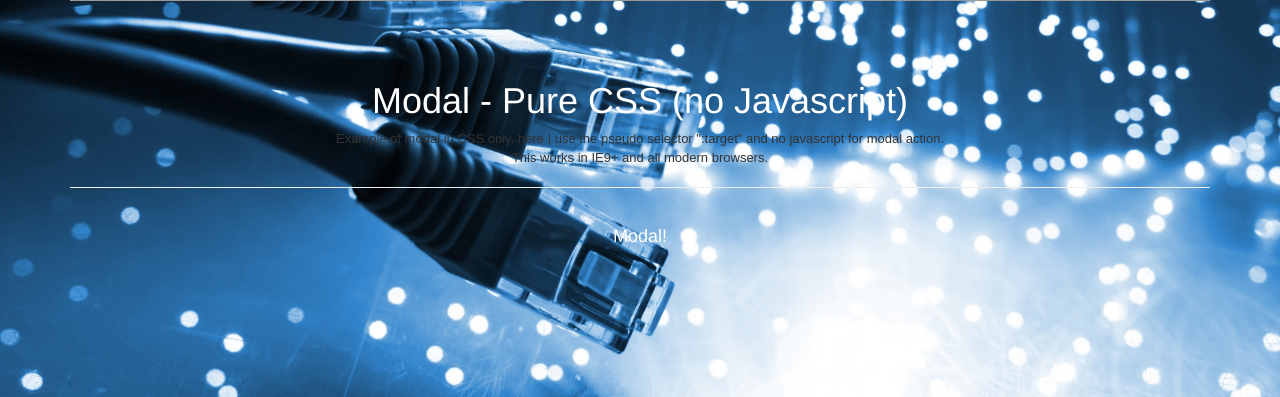
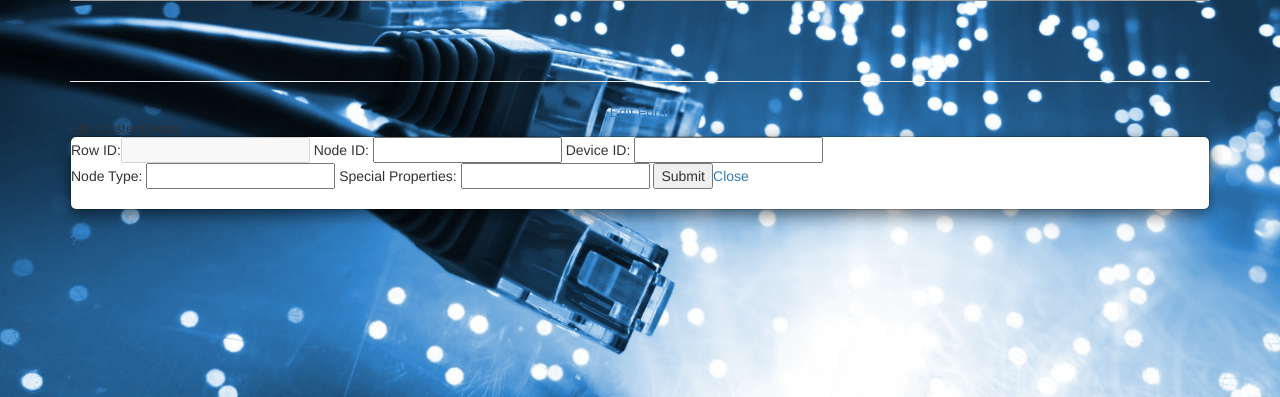
Before and after one commit to SymbIoT-Systems/RPi_Edgerouter, a Flask app: page /data_manage/ in a window 1280 px wide. Shown: the part 403-800 px from the top of the page. Run offline with Flask 2, Linux system fonts and the light colour scheme; data comes from the database, SQL or seed files in the repository; some libraries are stand-ins or nearby versions.

Commit message:
Added modal box and styled form

```diff
--- a/templates/data_manage.html
+++ b/templates/data_manage.html
@@ -5,6 +5,7 @@
 		<link href="//netdna.bootstrapcdn.com/bootstrap/3.0.0/css/bootstrap.min.css"
           rel="stylesheet">
 	<link rel="stylesheet" type="text/css" href="/static/style.css">
+	<link rel="stylesheet" type="text/css" href="/static/modal.css">
 
 	<script src="http://ajax.googleapis.com/ajax/libs/jquery/1.11.1/jquery.min.js"></script>
 
@@ -343,36 +344,40 @@
 			<input type="submit" value="Submit">
 		</form>
 		</div>
+		<hr>
 
+	<center><a href="#modal-text" class="formButton" title="Clicking this link shows the modal" >Edit Form</a></center>
 
-		<div class="wrap">
+  	<section class="modal--show" id="modal-text" tabindex="-1"
+        role="dialog" aria-labelledby="modal-label" aria-hidden="true">
 
-  <h1>Modal - Pure CSS (no Javascript)</h1>
+    <div class="modal-inner">
+        <h2><header id="modal-label"><!-- Header --> Edit Cluster Details</header></h2>
 
-  <p>Example of modal in CSS only, here I use the pseudo selector ":target" and no javascript for modal action.</p>
+        <div class="modal-content"><!-- The modals content -->
 
-  <p>This works in IE9+ and all modern browsers.</p>
+        	<div id="editform" name="editform" class="popup">
 
-  <hr />
+				<form action="/data_edit/" method="post" name="data_edit_form" id="data_edit_form">
+					Row ID:<input type="number" id="edit_idno" disabled>
+					Node ID: <input type="number" id="edit_nodeid">
+					Device ID: <input type="number" id="edit_dev_id"></br>
+					Node Type: <input type="text" id="edit_nodetype">
+					Special Properties: <input type="text" id="edit_nodeprop">
 
-  <a href="#modal-one" class="btn btn-big">Modal!</a>
-
+				<input type="submit" value="Submit" class="formButton"><a href="#" class="formButton" title="Close">Close</a>
+				</form>
+			</div>
+		</br>
+        </div>
+    	</br>
+    	<!-- Footer -->
+        <!-- <footer><center><a href="#" class="formButton" title="Close">Close</a></center></footer>-->
     </div>
 
-<div class="modal" id="modal-one" aria-hidden="true">
-  <div class="modal-dialog">
-    <div class="modal-header">
-      <h2>Modal in CSS?</h2>
-      <a href="#close" class="btn-close" aria-hidden="true">×</a> <!--CHANGED TO "#close"-->
-    </div>
-    <div class="modal-body">
-      <p>One modal example here! :D</p>
-    </div>
-    <div class="modal-footer">
-      <a href="#close" class="btn">Nice!</a>  <!--CHANGED TO "#close"-->
-    </div>
-    </div>
-  </div>
+    <a href="#" class="modal-close" title="Close this modal" data-close="Close"
+        data-dismiss="modal">?</a>
+	</section>
 
 
   	</div>
```
Lines whose indentation alone changed are shown as unchanged.
